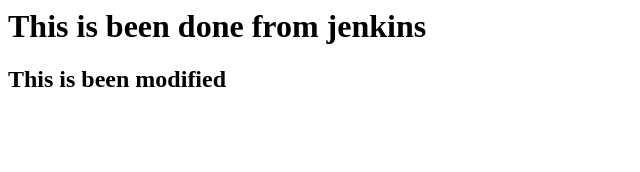
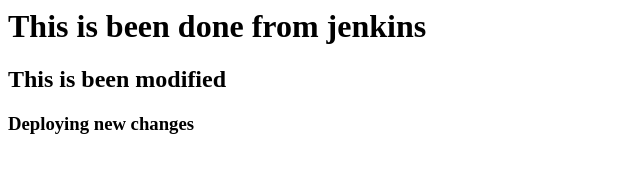
Before and after one commit to naveenappst/devopsb3httpd, a plain HTML site: page index.html in a window 1280 px wide. Shown: the whole page, without its empty margins (0-640 px from the left). Drawn offline with Linux system fonts and the light colour scheme.

Commit message:
Update index.html

```diff
--- a/index.html
+++ b/index.html
@@ -1,2 +1,3 @@
 <h1>This is been done from jenkins</h1>
 <h2>This is been modified</h2>
+<h3>Deploying new changes</h3>
```
